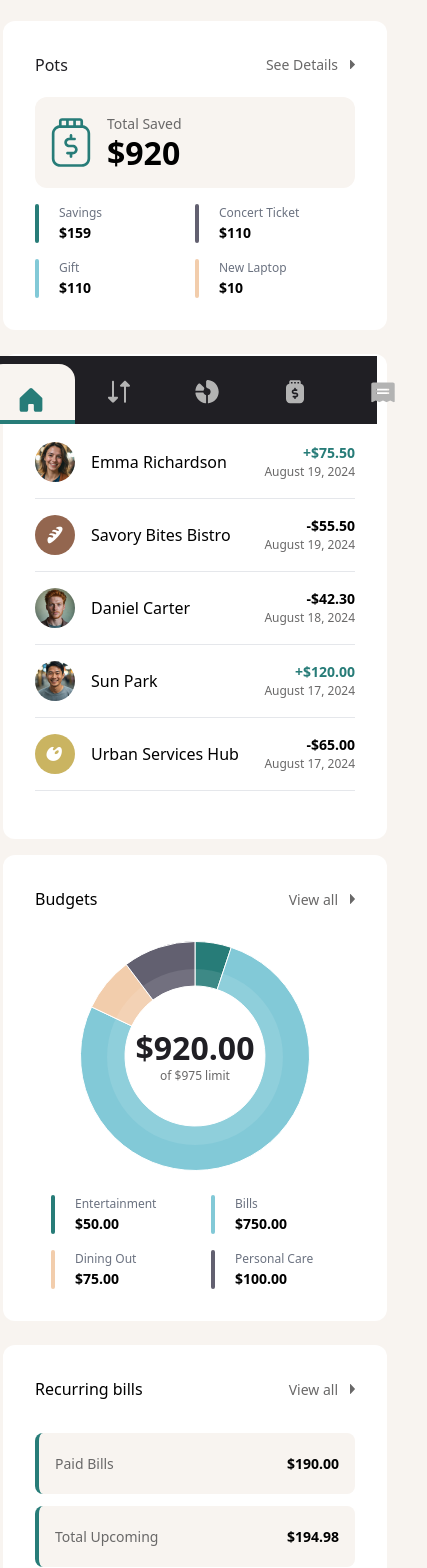
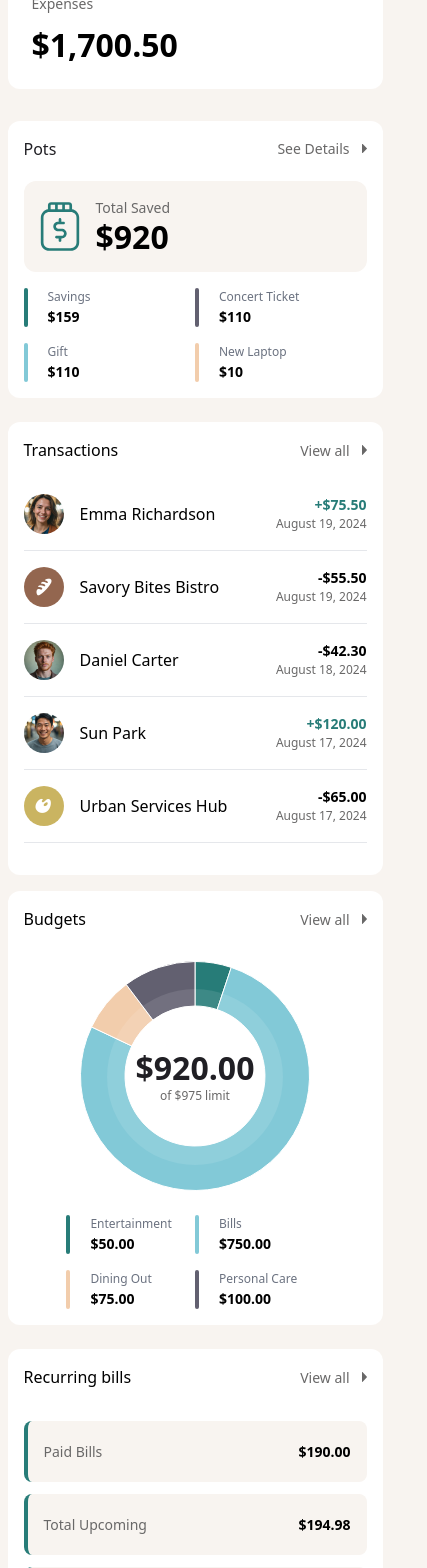
Before and after one commit to RicardoAymay/personal-finance, a Next.js app: page / in a window 390 px wide. Shown: the part 420-1988 px from the top of the page, 427 px wide, since content can reach past the window. Built offline with nearby package versions, Linux system fonts and the light colour scheme.

Commit message:
updated responsiveness for mobile

```diff
--- a/src/app/globals.css
+++ b/src/app/globals.css
@@ -31,6 +31,6 @@
     @apply bg-grey-900 flex flex-col w-[90px] h-screen rounded-r-2xl ease-in-out duration-500
   }
   .finance-menu-bottom{
-    @apply sticky bottom-0 w-screen lg:w-full bg-grey-900 flex lg:flex-col justify-center lg:justify-start items-center lg:items-start
+    @apply min-w-full w-screen lg:w-full bg-grey-900 flex lg:flex-col justify-center lg:justify-start items-center lg:items-start
   }
 }
--- a/src/app/homepageComponents/BudgetsCards.tsx
+++ b/src/app/homepageComponents/BudgetsCards.tsx
@@ -11,7 +11,7 @@ const BudgetsCards = () => {
         return USDollar.format(number);
       }
   return (
-    <ul className="w-full grid grid-cols-2 md:flex md:w-32 md:flex-wrap gap-y-200">
+    <ul className="w-3/4 grid grid-cols-2 md:flex md:w-32 md:flex-wrap gap-y-200">
       {data.budgets.slice(0, 4).map((item) => (
         <li className="flex flex-wrap md:w-full gap-4" key={item.category}>
           <div
--- a/src/app/homepageComponents/FinanceMenu.tsx
+++ b/src/app/homepageComponents/FinanceMenu.tsx
@@ -77,8 +77,8 @@ const FinanceMenu = ({ highlighted }: FinanceMenuProps) => {
                             key={item.title}
                             data-value={item.title}
                             className={`${item.title.toLowerCase() === highlighted
-                                    ? "bg-beige-100 w-auto lg:w-full rounded-t-2xl lg:rounded-none pt-200 border-b-4 border-b-secondary-green lg:border-b-0 lg:border-s-4 lg:border-s-secondary-green flex text-grey-900 text-preset-3 lg:ps-400 lg:py-200 px-400 lg:rounded-r-lg"
-                                    : "lg:ps-400 px-400 text-preset-3 border-b-4 border-b-transparent lg:border-s-4 border-s-transparent text-grey-300 py-200"
+                                    ? "bg-beige-100 w-auto lg:w-full rounded-t-2xl lg:rounded-none pt-200 border-b-4 border-b-secondary-green lg:border-b-0 lg:border-s-4 lg:border-s-secondary-green flex text-grey-900 text-preset-3 lg:ps-400 lg:py-200 px-200 lg:rounded-r-lg"
+                                    : "lg:ps-400 px-200 text-preset-3 border-b-4 border-b-transparent lg:border-s-4 border-s-transparent text-grey-300 py-200"
                                 }`}
                         >
                             <Link
--- a/src/app/layout.tsx
+++ b/src/app/layout.tsx
@@ -18,7 +18,7 @@ export default function RootLayout({
   children: React.ReactNode;
 }>) {
   return (
-    <html lang="en">
+    <html lang="en" className="w-auto">
       <body
         className={`${publicSans.variable} antialiased w-screen bg-beige-100 min-h-screen h-auto min-w-[375px] lg:min-w-[1360px] lg:overflow-auto flex flex-col justify-center items-center`}
       >
--- a/src/app/page.tsx
+++ b/src/app/page.tsx
@@ -37,9 +37,12 @@ export default function Home() {
 
 
     return (
-        <div className="bg-beige-100 max-w-screen-maxDefined lg:w-full h-screen flex flex-col-reverse lg:flex-row">
-            <FinanceMenu highlighted="overview" />
-            <main className="flex flex-col px-200 mt-400 lg:mt-0 md:px-500 lg:py-400 h-screen">
+        <div className="bg-beige-100 max-w-screen-maxDefined lg:w-full flex flex-col-reverse lg:flex-row">
+            <div className="relative flex flex-1 mt-400 lg:mt-0 w-full h-full">
+                <hr></hr>
+                <FinanceMenu highlighted="overview" />
+            </div>
+            <main className="flex flex-col px-200 mt-400 lg:mt-0 md:px-500 lg:py-400">
 
                 <h1 className="text-preset-1">Overview</h1>
 
@@ -62,7 +65,7 @@ export default function Home() {
                     {/* left side */}
                     <div className="lg:w-7/12 w-full">
 
-                        <div className="flex flex-col w-full bg-white p-400 gap-250 rounded-xl">
+                        <div className="flex flex-col w-full bg-white p-200 md:p-400 gap-250 rounded-xl">
                             <header className="w-full flex justify-between">
                                 <h2 className="text-preset-2 text-grey-900">Pots </h2>
                                 <p className="flex text-center items-center justify-center text-preset-4 text-grey-500 gap-150">See Details <Image src="/assets/images/icon-caret-right.svg" height={5} width={5} alt="See details" /> </p>
@@ -82,7 +85,7 @@ export default function Home() {
                             </div>
                         </div>
 
-                        <div className="w-full bg-white rounded-xl flex flex-col mt-300 p-400">
+                        <div className="w-full bg-white rounded-xl flex flex-col mt-300 p-200 md:p-400">
                             <header className="flex justify-between">
                                 <p className="text-preset-2">
                                     Transactions
@@ -118,8 +121,8 @@ export default function Home() {
                     </div>
 
                     {/* right side */}
-                    <div className="flex flex-col lg:ms-300 lg:w-5/12 min-w-96 justify-between mt-200 lg:mt-0">
-                        <div className="bg-white w-full p-400 rounded-xl">
+                    <div className="flex flex-col lg:ms-300 lg:w-5/12 min-w-[375px] justify-between mt-200 lg:mt-0">
+                        <div className="bg-white w-full p-200 md:p-400 rounded-xl">
                             <header className="flex justify-between w-full mb-250">
                                 <p className="text-preset-2">
                                     Budgets
@@ -132,12 +135,12 @@ export default function Home() {
                                         <Chart />
                                     </div>
                                 </div>
-                                <div className="ms-200 w-full lg:w-5/12 md:flex md:justify-end mt-4">
+                                <div className="w-full flex justify-center lg:w-5/12 md:flex md:justify-end mt-4">
                                     <BudgetsCards />
                                 </div>
                             </div>
                         </div>
-                    <div className="flex p-400 flex-col bg-white rounded-xl mt-300 w-full">
+                    <div className="flex p-200 md:p-400 flex-col bg-white rounded-xl mt-300 w-full">
                         <header className="flex justify-between w-full">
                             <p className="text-preset-2">
                                 Recurring bills
--- a/src/app/signup/page.tsx
+++ b/src/app/signup/page.tsx
@@ -5,7 +5,7 @@ import InitialForm from "../login/components/form/InitialForm";
 export default function Login() {
   return (
     <>
-    <div className="w-screen h-screen flex flex-col items-center justify-center bg-beige-100">
+    <div className="w-screen flex flex-col items-center justify-center bg-beige-100">
     <header className='md:hidden text-preset-1 border w-full absolute top-0 text-center text-white bg-grey-900 py-400 px-500 rounded-b-lg'>
         finance
     </header>
```
